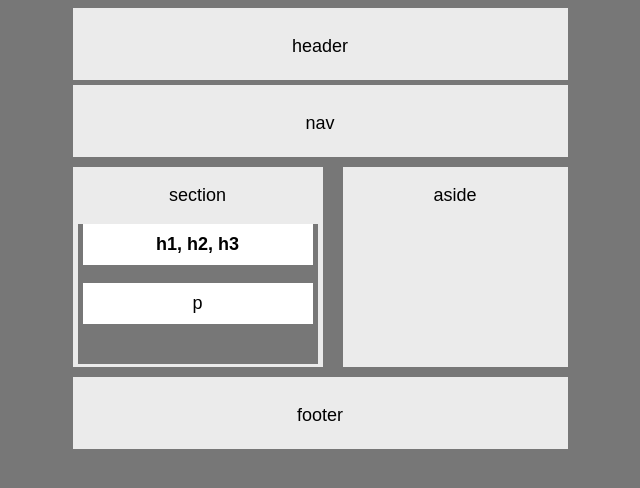
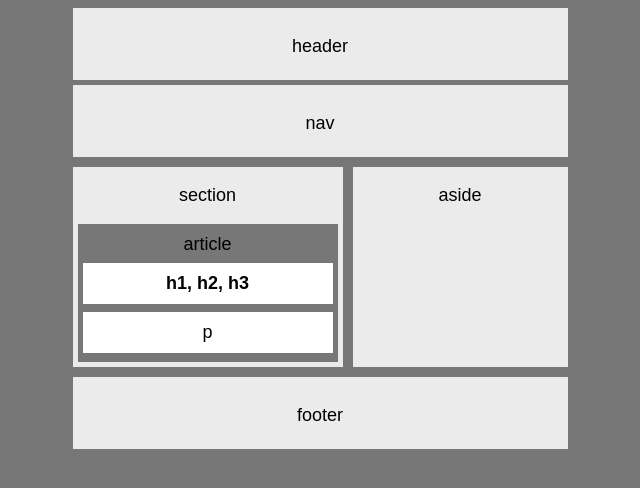
Before and after one commit to ysumio120/HW-Wireframe, a plain HTML site: page index.html in a window 1280 px wide. Shown: the whole page, without its empty margins (168-808 px from the left). Drawn offline with Linux system fonts and the light colour scheme.

Commit message:
Changes to measurement and now Complete

```diff
--- a/index.html
+++ b/index.html
@@ -15,6 +15,7 @@
 			<div id="section">
 				<p>section</p>
 				<div id="article">
+					article
 					<p id="text-1"><b>h1, h2, h3</b></p>
 					<p id="text-2">p</p>
 				</div>
--- a/style.css
+++ b/style.css
@@ -1,13 +1,13 @@
 body {
 	background-color: #777;
 	width: 960px;
+	font-family: 'Arial', 'Helvetica Neue', Helvetica, sans-serif;
+	font-size: 18px;
 }
 
 div {
 	background-color: #ebebeb;
 	width: 495px;
-	font-family: 'Arial', 'Helvetica Neue', Helvetica, sans-serif;
-	font-size: 18px;
 }
 #header,
 #nav,
@@ -45,23 +45,23 @@ div {
 }
 
 #section {
-	width: 250px;
-	margin-right:10px;
+	width: 270px;
+	margin-right:5px;
 	margin-bottom: 10px;
 	float: left;
 }
 
 #article {
-	height: 140px;
-	width: 240px;
+	height: 128px;
+	width: 260px;
 	margin-left: 5px;
-	padding-top: 0px;
+	padding-top: 10px;
 	background-color: #777;
 }
 
 #aside {
-	width: 225px;
-	margin-left: 10px;
+	width: 215px;
+	margin-left: 5px;
 	float: left;
 }
 
@@ -71,6 +71,11 @@ div {
 	padding-top: 10px;
 	padding-bottom: 10px;
 	margin-left: 5px;
-	width: 230px;
+	width: 250px;
 
 }
+
+#text-1 {
+	margin-bottom: -10px;
+	margin-top: 8px;
+}
```
